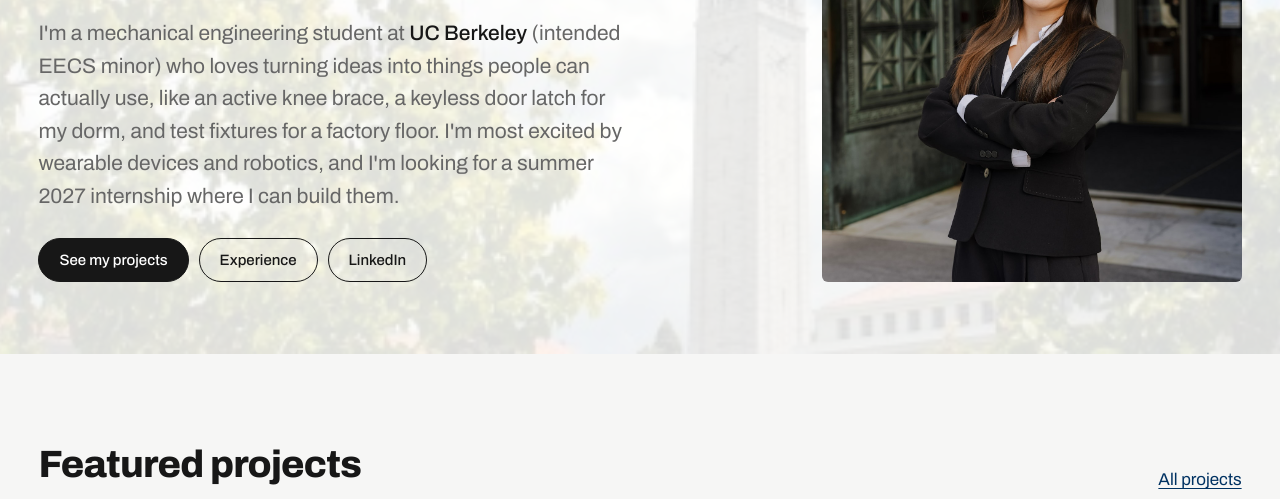
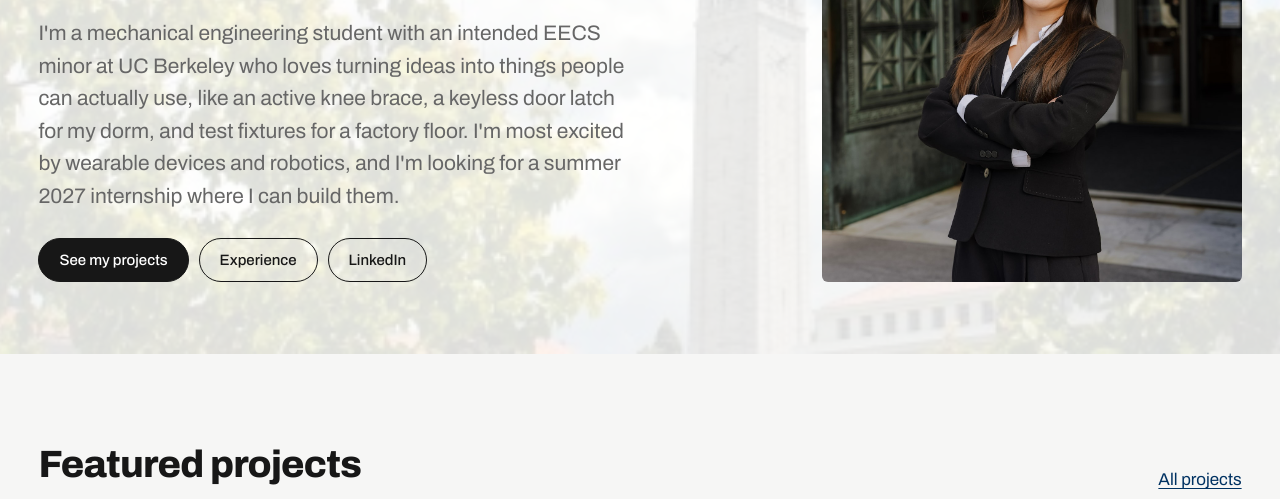
Before and after one commit to angelajyqian/angelajyqian.github.io, a plain HTML site: page index.html in a window 1280 px wide. Shown: the part 301-800 px from the top of the page. Drawn offline with Linux system fonts and the light colour scheme.

Commit message:
Update index.html

```diff
--- a/index.html
+++ b/index.html
@@ -234,7 +234,7 @@ footer small{display:block;margin-top:48px;font-size:13px;color:color-mix(in srg
 <div class="herobg"><header class="wrap hero">
   <div>
     <h1>Hi, I'm Angela.</h1>
-    <p class="bio">I'm a mechanical engineering student at <strong>UC Berkeley</strong> (intended EECS minor) who loves turning ideas into things people can actually use, like an active knee brace, a keyless door latch for my dorm, and test fixtures for a factory floor. I'm most excited by wearable devices and robotics, and I'm looking for a summer 2027 internship where I can build them.</p>
+    <p class="bio">I'm a mechanical engineering student with an intended EECS minor at UC Berkeley who loves turning ideas into things people can actually use, like an active knee brace, a keyless door latch for my dorm, and test fixtures for a factory floor. I'm most excited by wearable devices and robotics, and I'm looking for a summer 2027 internship where I can build them.</p>
     <div class="contact"><a class="btn solid" href="#projects">See my projects</a><a class="btn" href="#experience">Experience</a><a class="btn" href="https://www.linkedin.com/in/angelajyqian">LinkedIn</a></div>
   </div>
   <figure class="me"><img src="headshot.jpg" alt="Angela Qian" width="1365" height="1365"></figure>
```
